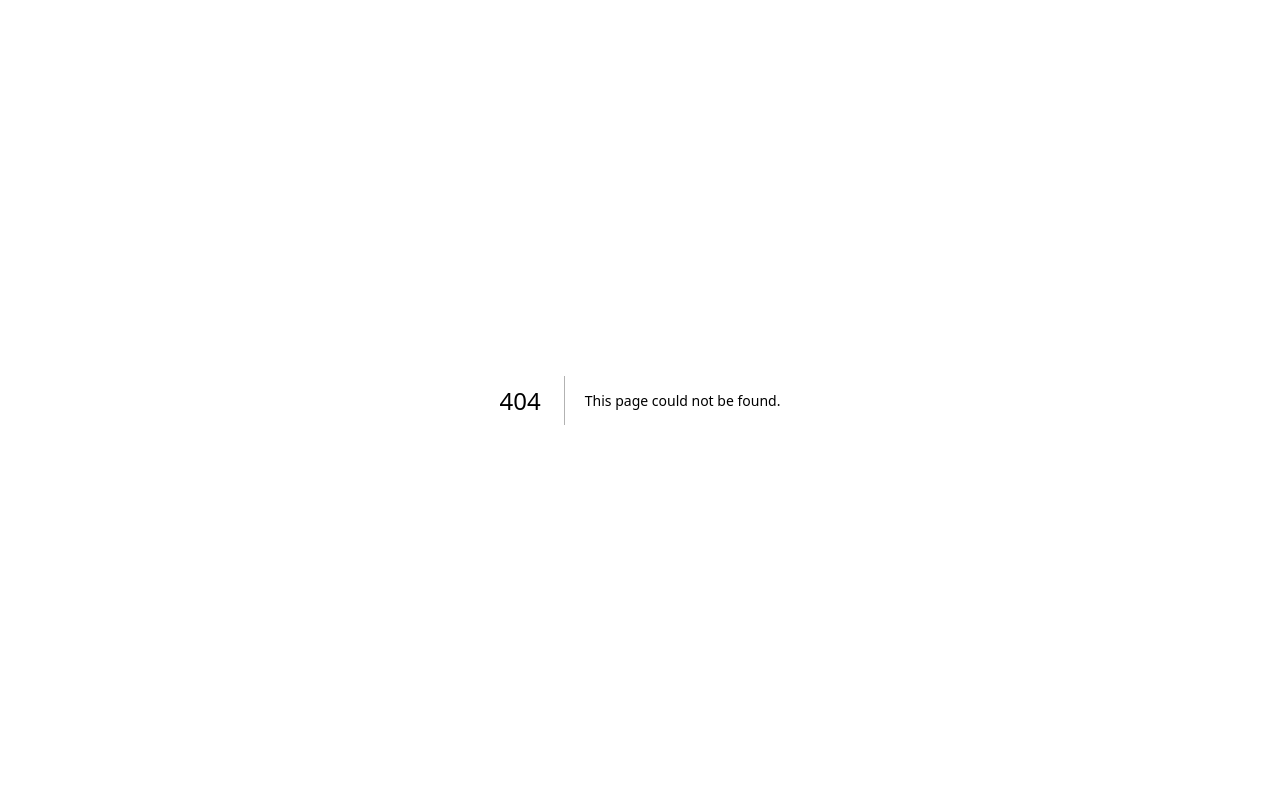
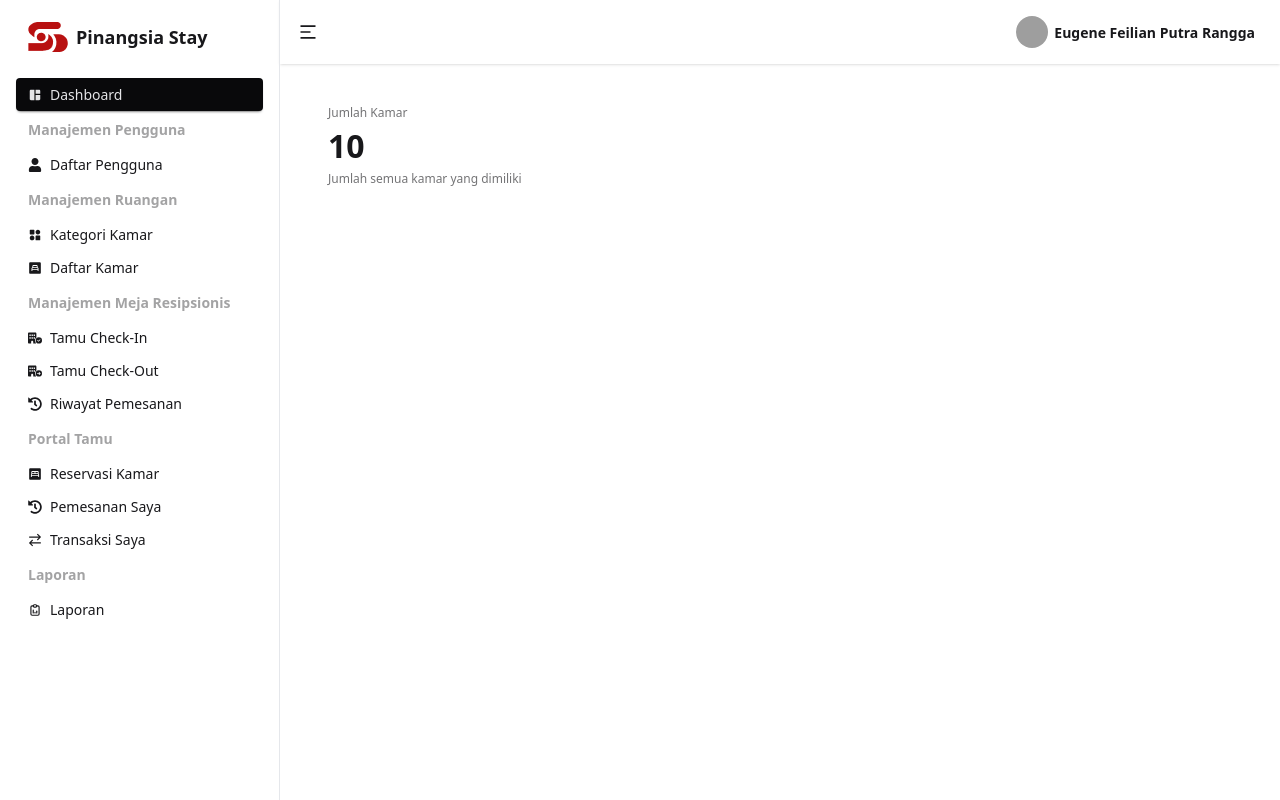
Before and after one commit to Eugene702/pinangsia-stay, a Next.js app: page /dashboard in a window 1280 px wide. Before the commit this address had no page. Built offline with nearby package versions, Linux system fonts and the light colour scheme; grey boxes are pictures that could not be loaded.

Commit message:
Feat: Menyelesaikan layout main page

```diff
--- a/package.json
+++ b/package.json
@@ -11,7 +11,8 @@
   "dependencies": {
     "next": "15.2.4",
     "react": "^19.0.0",
-    "react-dom": "^19.0.0"
+    "react-dom": "^19.0.0",
+    "react-icons": "^5.5.0"
   },
   "devDependencies": {
     "@eslint/eslintrc": "^3",
--- /dev/null
+++ b/src/app/(main)/components/menuList.tsx
@@ -0,0 +1,109 @@
+import { JSX } from "react";
+import { BiSolidCategoryAlt } from "react-icons/bi";
+import { FaHistory, FaUser } from "react-icons/fa";
+import { FaBuildingCircleArrowRight, FaBuildingCircleCheck } from "react-icons/fa6";
+import { GrTransaction } from "react-icons/gr";
+import { MdBedroomChild, MdBedroomParent, MdSpaceDashboard } from "react-icons/md";
+import { TbReportAnalytics } from "react-icons/tb";
+
+export type MenuListType = {
+    url: string,
+    text: string,
+    icon?: JSX.Element,
+    isTitle: boolean,
+    children?: MenuListType[]
+}
+
+export const menuList: MenuListType[] = [
+    {
+        icon: <MdSpaceDashboard />,
+        text: "Dashboard",
+        url: "/dashboard",
+        isTitle: false
+    },
+    {
+        text: "Manajemen Pengguna",
+        isTitle: true,
+        url: "",
+    },
+    {
+        text: "Daftar Pengguna",
+        url: "/users",
+        icon: <FaUser />,
+        isTitle: false
+    },
+    {
+        text: "Manajemen Ruangan",
+        isTitle: true,
+        url: "",
+    },
+    {
+        text: "Kategori Kamar",
+        url: "/category",
+        icon: <BiSolidCategoryAlt />,
+        isTitle: false
+    },
+    {
+        text: "Daftar Kamar",
+        url: "/rooms",
+        icon: <MdBedroomChild />,
+        isTitle: false
+    },
+    {
+        text: "Manajemen Meja Resipsionis",
+        isTitle: true,
+        url: "",
+    },
+    {
+        text: "Tamu Check-In",
+        url: "/check-in",
+        icon: <FaBuildingCircleCheck />,
+        isTitle: false
+    },
+    {
+        text: "Tamu Check-Out",
+        url: "/check-out",
+        icon: <FaBuildingCircleArrowRight />,
+        isTitle: false
+    },
+    {
+        text: "Riwayat Pemesanan",
+        url: "/reservation-history",
+        icon: <FaHistory />,
+        isTitle: false
+    },
+    {
+        text: "Portal Tamu",
+        url: "/",
+        isTitle: true
+    },
+    {
+        icon: <MdBedroomParent />,
+        text: "Reservasi Kamar",
+        url: "/room-reservation",
+        isTitle: false
+    },
+    {
+        text: "Pemesanan Saya",
+        url: "/my-booking",
+        icon: <FaHistory />,
+        isTitle: false
+    },
+    {
+        text: "Transaksi Saya",
+        url: "/my-transaction",
+        icon: <GrTransaction />,
+        isTitle: false
+    },
+    {
+        text: "Laporan",
+        url: "/",
+        isTitle: true
+    },
+    {
+        text: "Laporan",
+        url: "/report",
+        icon: <TbReportAnalytics />,
+        isTitle: false
+    },
+];
--- /dev/null
+++ b/src/app/(main)/components/navbar.tsx
@@ -0,0 +1,40 @@
+import Link from "next/link"
+import React from "react"
+import { IoLogOut, IoSettings } from "react-icons/io5"
+import { RiMenu2Fill } from "react-icons/ri"
+
+const Navbar = () => {
+    return <div className="navbar bg-base-100 shadow-sm">
+        <div className="flex-1">
+            <label htmlFor="drawer" className="btn btn-square btn-ghost">
+                <RiMenu2Fill size={20} />
+            </label>
+        </div>
+        <div className="flex-none">
+            <button className="btn btn-ghost min-w-28" popoverTarget="profileDropdown" style={{ anchorName: "--profile-dropdown" } as React.CSSProperties}>
+                <div className="avatar">
+                    <div className="w-8 rounded-full">
+                        <img src="https://img.daisyui.com/images/stock/photo-1534528741775-53994a69daeb.webp" />
+                    </div>
+                </div>
+
+                <span>Eugene Feilian Putra Rangga</span>
+            </button>
+
+            <ul className="dropdown dropdown-bottom menu w-52 rounded-box bg-base-100 shadow-sm" popover="auto" id="profileDropdown" style={{ positionAnchor: "--profile-dropdown" } as React.CSSProperties}>
+                <li><Link href="/settings/profile">
+                    <IoSettings />
+                    <span>Pengaturan Akun</span>
+                </Link></li>
+                <li>
+                    <button className="flex items-center gap-2 text-error">
+                        <IoLogOut />
+                        <span>Keluar Akun</span>
+                    </button>
+                </li>
+            </ul>
+        </div>
+    </div>
+}
+
+export default Navbar
--- /dev/null
+++ b/src/app/(main)/components/sidenav.tsx
@@ -0,0 +1,54 @@
+"use client"
+
+import Image from "next/image"
+import Link from "next/link"
+import { menuList, MenuListType } from "./menuList"
+import { usePathname } from "next/navigation"
+
+const Sidenav = () => {
+    const pathname = usePathname()
+
+    const renderMenu = (menu: MenuListType, index: number) => {
+        if(menu.isTitle){
+            return <li className="menu-title" key={index}>{ menu.text }</li>
+        }
+
+        if(menu.children === undefined){
+            return <li key={index}>
+                <Link href={menu.url} className={`flex items-center ${menu.url.startsWith(pathname) ? 'menu-active' : ''}`}>
+                    { menu.icon }
+                    <span>{ menu.text }</span>
+                </Link>
+            </li>
+        }else{
+            return <li key={index}>
+                <details open={menu.children.some(child => child.url.startsWith(pathname))}>
+                    <summary>{ menu.text }</summary>
+                    <ul>
+                        { menu.children.map((child, index) => renderMenu(child, index)) }
+                    </ul>
+                </details>
+            </li>
+        }
+    }
+
+    return <div className="drawer-side">
+        <label htmlFor="drawer" className="drawer-overlay"></label>
+        <ul className="menu min-h-full w-70 p-4 border-r border-r-gray-200">
+            <li className="mb-5">
+                <div className="flex items-center gap-2 cursor-default hover:bg-transparent">
+                    <Image
+                        src="/images/logo.png"
+                        width={0}
+                        height={0}
+                        className="w-10 h-auto"
+                        alt="Logo" />
+                    <span className="text-lg font-bold">Pinangsia Stay</span>
+                </div>
+            </li>
+            { menuList.map((menu, index) => renderMenu(menu, index)) }
+        </ul>
+    </div>
+}
+
+export default Sidenav
--- /dev/null
+++ b/src/app/(main)/dashboard/components/ForAdmin.tsx
@@ -0,0 +1,10 @@
+import dynamic from "next/dynamic"
+
+const Stat = dynamic(() => import('./admin/Stat'))
+const ForAdmin = () => {
+    return <section>
+        <Stat />
+    </section>
+}
+
+export default ForAdmin
--- /dev/null
+++ b/src/app/(main)/dashboard/components/admin/Stat.tsx
@@ -0,0 +1,11 @@
+const Stat = () => {
+    return <div className="stats w-full">
+        <div className="stat">
+            <div className="stat-title">Jumlah Kamar</div>
+            <div className="stat-value">10</div>
+            <div className="stat-desc">Jumlah semua kamar yang dimiliki</div>
+        </div>
+    </div>
+}
+
+export default Stat
--- /dev/null
+++ b/src/app/(main)/dashboard/page.tsx
@@ -0,0 +1,10 @@
+import dynamic from "next/dynamic"
+
+const ForAdmin = dynamic(() => import('./components/ForAdmin'))
+const page = () => {
+    return <main>
+        <ForAdmin />
+    </main>
+}
+
+export default page
--- /dev/null
+++ b/src/app/(main)/layout.tsx
@@ -0,0 +1,20 @@
+import dynamic from "next/dynamic"
+import { ReactNode } from "react"
+
+const Sidenav = dynamic(() => import('./components/sidenav'))
+const Navbar = dynamic(() => import('./components/navbar'))
+
+const Layout = ({ children }: { children: ReactNode }) => {
+    return <main className="drawer lg:drawer-open">
+        <input type="checkbox" id="drawer" className="drawer-toggle" />
+        <div className="drawer-content">
+            <Navbar />
+            <div className="p-6">
+                {children}
+            </div>
+        </div>
+        <Sidenav />
+    </main>
+}
+
+export default Layout
--- a/src/components/navbar.tsx
+++ b/src/components/navbar.tsx
@@ -59,7 +59,7 @@ const Navbar = () => {
             </ul>
         </div>
         <div className="navbar-end">
-
+            <Link href="/auth/signin" className="btn btn-sm btn-ghost">Masuk Pengguna</Link>
         </div>
     </div>
 }
```
Also changed, not shown: 1 other file (tests, documents, lock files or other folders).
